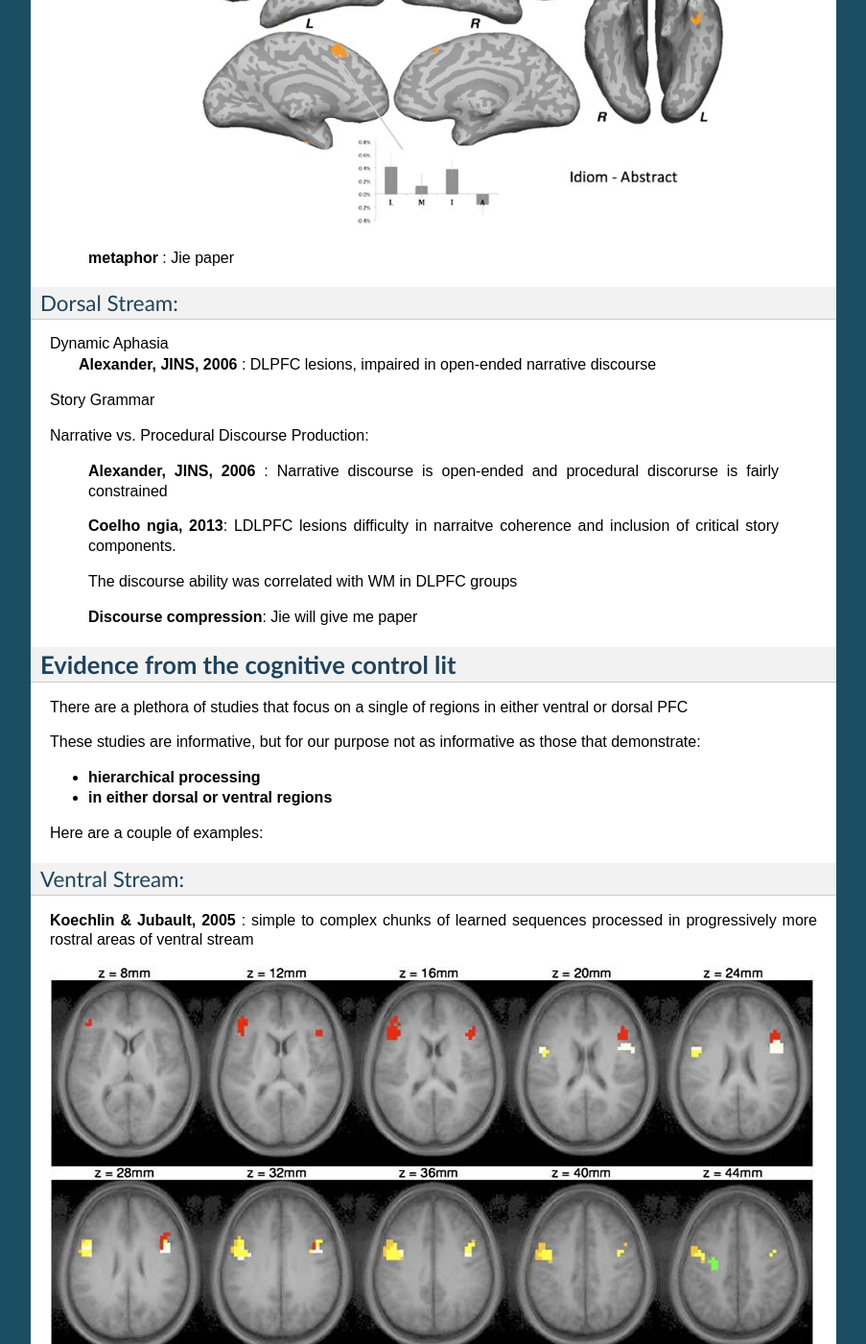
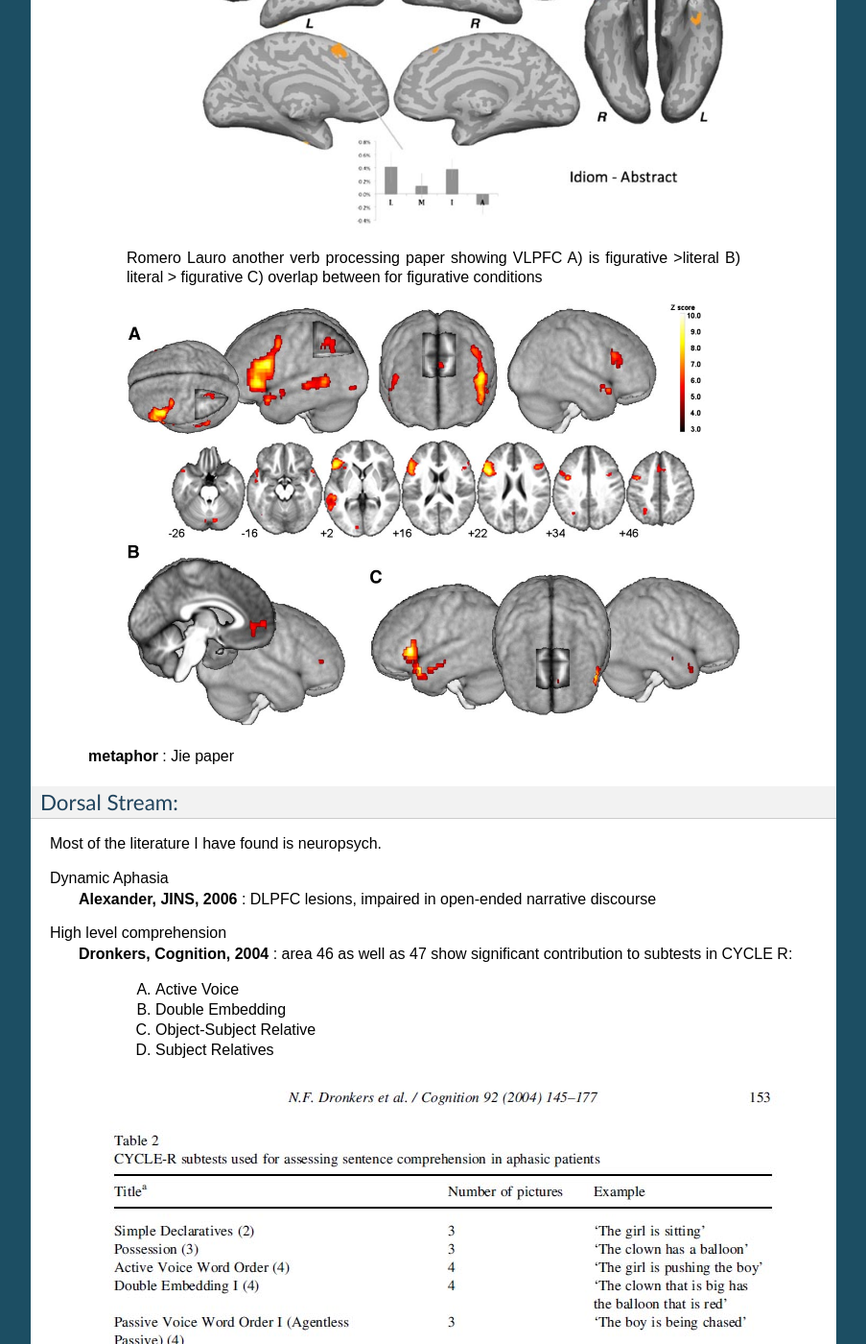
Before and after one commit to rsblume/braincircuits-doc, a Sphinx documentation site: the page built from source/combining_streams.rst, in a window 1280 px wide and 1400 px high, scrolled down 3071 px. Shown: the whole window at 96% size, without its empty margins (198-1101 px from the left). Built offline with Sphinx 7.4.7, drawn with Linux system fonts in a browser that asks for light colours; formulas are drawn with MathJax 3; pages that are not in the unit, such as notebooks, are missing from menus; some of the changed text lies outside the part shown.

Commit message:
added stuff to Rob's ideas

```diff
--- a/source/combining_streams.rst
+++ b/source/combining_streams.rst
@@ -91,6 +91,14 @@ Ventral Stream:
 
 		.. image:: fig2_desai.jpg
 
+		Romero Lauro another verb processing paper showing VLPFC
+		A) is figurative >literal
+		B) literal > figurative
+		C) overlap between for figurative conditions
+
+		.. image:: Romero_Lauro.jpg
+
+
 
 	**metaphor** : Jie paper
 
@@ -99,8 +107,23 @@ Ventral Stream:
 Dorsal Stream:
 """""""""""""""""
 
+Most of the literature I have found is neuropsych.
+
 Dynamic Aphasia
 	**Alexander, JINS, 2006** : DLPFC lesions, impaired in open-ended narrative discourse
+
+High level comprehension
+	**Dronkers, Cognition, 2004** : area 46 as well as 47 show significant contribution to subtests in CYCLE R:
+
+			A) Active Voice
+			B) Double Embedding
+			C) Object-Subject Relative
+			D) Subject Relatives
+
+	.. image:: Dronkers2004_table2.jpg
+	.. image:: Dronkers2004_table4.jpg
+
+
 
 Story Grammar
 
```
Also changed, not shown: other parts of source/combining_streams.rst (+1 -1 lines), source/Dronkers2004_table2.jpg (added), source/Dronkers2004_table4.jpg (added), source/Romero_Lauro.jpg (added), 16 other files.
